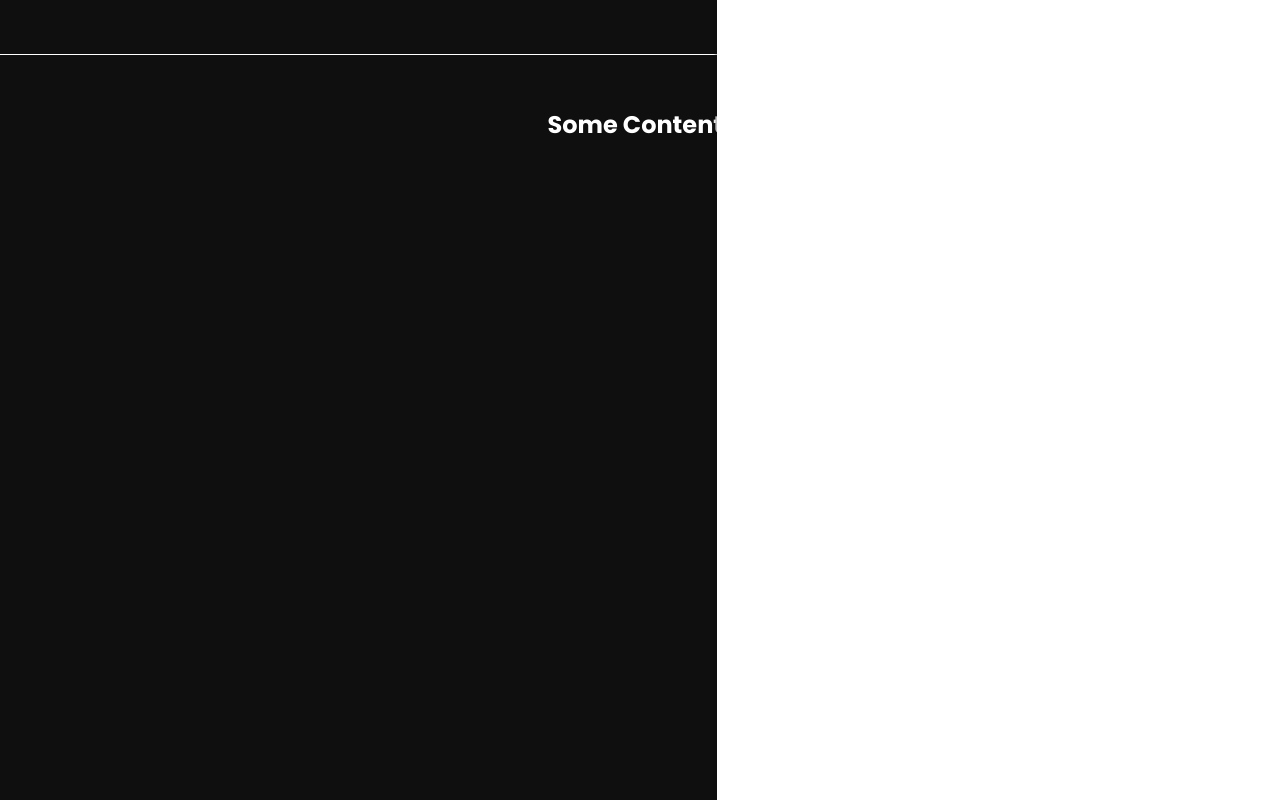
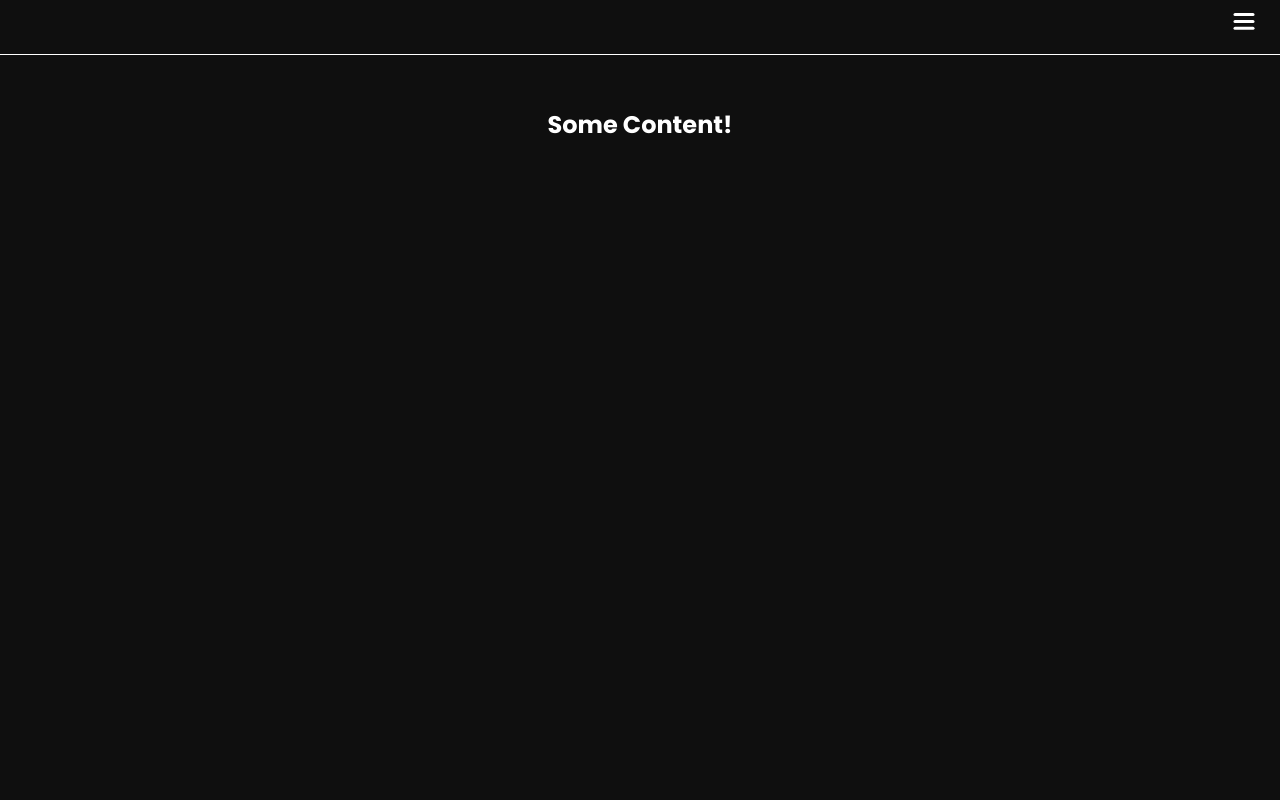
Before and after one commit to EhsanSaraee/react-hamburger-menu, a React (Create React App) app: page / in a window 1280 px wide. Built offline with nearby package versions, Linux system fonts and the light colour scheme.

Commit message:
open & close dropdown logic added

```diff
--- a/src/Components/HamburgerMenu/index.jsx
+++ b/src/Components/HamburgerMenu/index.jsx
@@ -2,6 +2,22 @@ import { motion } from 'framer-motion';
 import { useState } from 'react';
 import styled from 'styled-components';
 import MenuToggle from './MenuToggle';
+
+const menuVariants = {
+   open: {
+      transform: 'translateX(3%)',
+   },
+   closed: {
+      transform: 'translateX(103%)',
+   },
+};
+
+const menuTransition = {
+   type: 'spring',
+   duration: 1,
+   stiffness: 33,
+   delay: 0.1,
+};
 
 const HamburgerMenu = () => {
    const [isOpen, setIsOpen] = useState(false);
@@ -13,7 +29,14 @@ const HamburgerMenu = () => {
          <HamburgerIcon>
             <MenuToggle toggle={toggleMenu} isOpen={isOpen} />
          </HamburgerIcon>
-         <MenuContainer>Content</MenuContainer>
+         <MenuContainer
+            initial={false}
+            animate={isOpen ? 'open' : 'closed'}
+            variants={menuVariants}
+            translate={menuTransition}
+         >
+            Menu
+         </MenuContainer>
       </HamburgerMenuContainer>
    );
 };
@@ -37,6 +60,7 @@ const MenuContainer = styled(motion.div)`
    background: #fff;
    box-shadow: -2px 0 2px rgba(15, 15, 15, 0.3);
    z-index: 5;
+   transform: translateX(4em);
    position: fixed;
    top: 0;
    right: 0;
```
